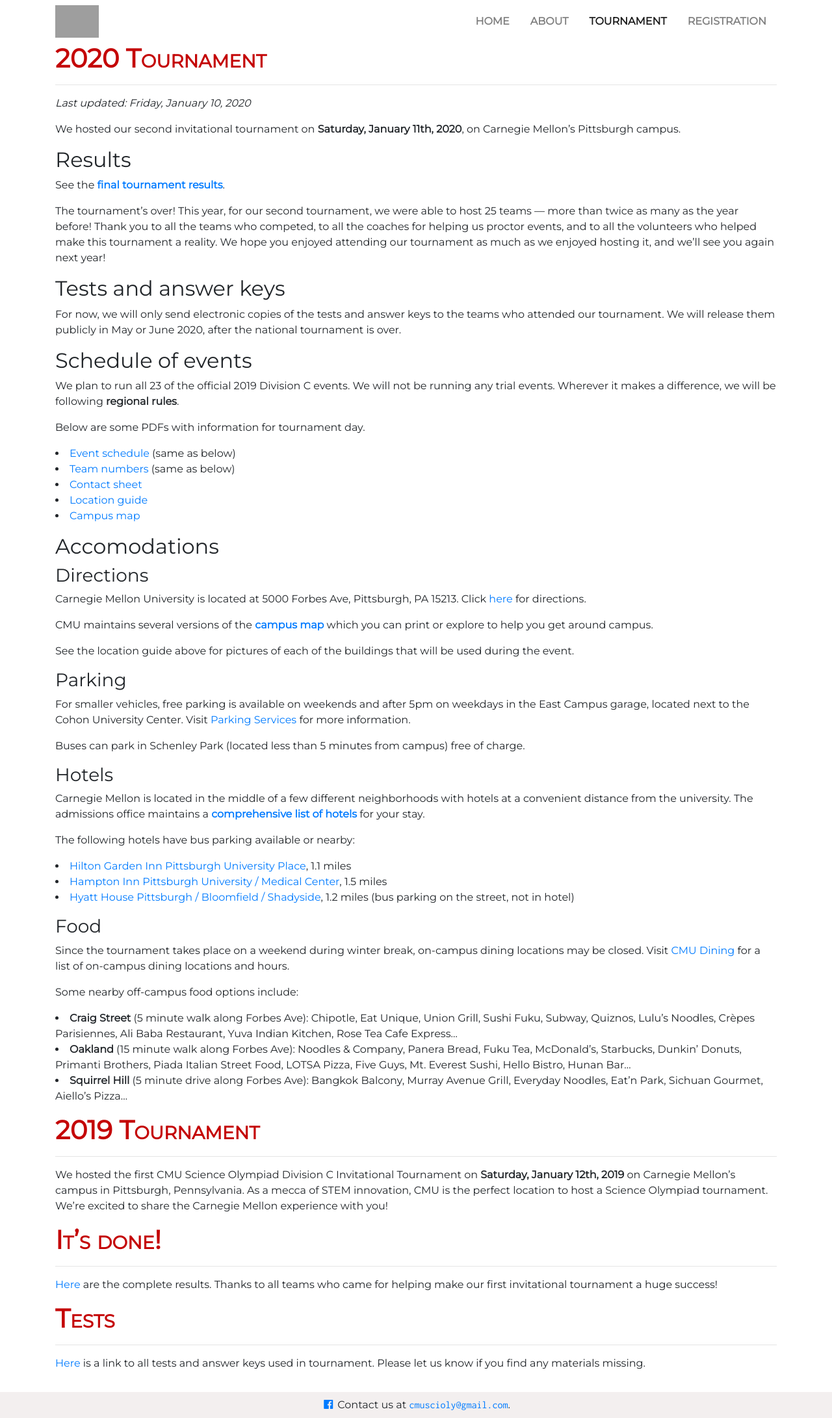
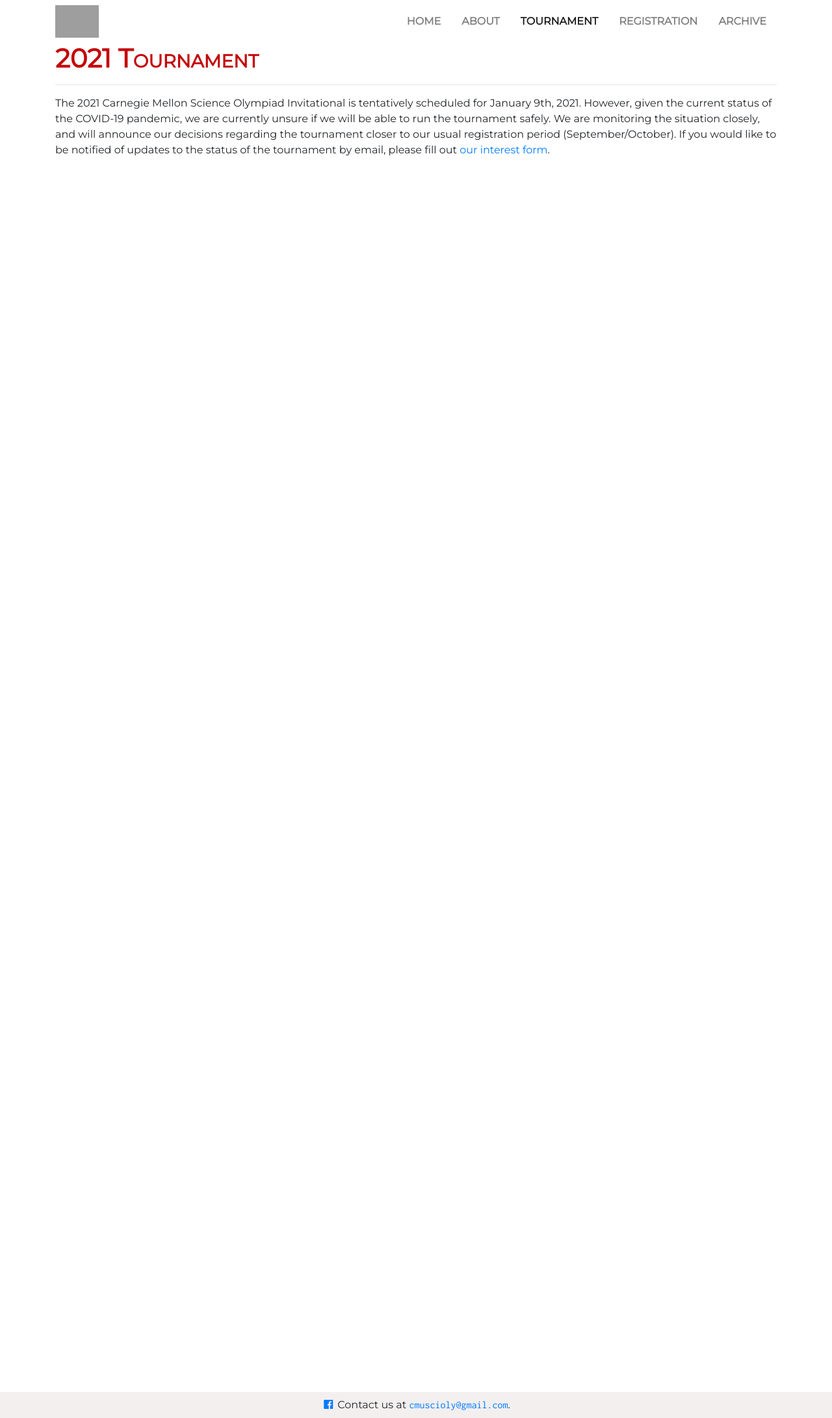
Before and after one commit to cmuscioly/cmuscioly.github.io, a Jekyll site: the page built from tournament.md, in a window 1280 px wide. Shown: the whole page at 65% size. Built offline with Jekyll 4.4.1, drawn with Linux system fonts in a browser that asks for light colours; nearby versions of some CDN libraries; grey boxes are pictures that could not be loaded.

Commit message:
update for 2021 season

```diff
--- a/_config.yml
+++ b/_config.yml
@@ -33,6 +33,8 @@
     permalink: /tournament/
   - title: Registration
     permalink: /registration/
+  - title: Archive
+    permalink: /archive/
 
 # for testing so that you can serve from your laptop and view on your phone
 host: 0.0.0.0
--- a/index.html
+++ b/index.html
@@ -6,8 +6,6 @@
 <div id="everything">
 
 <h1 id="cmu-scioly-header">Carnegie Mellon Science Olympiad Invitational</h1>
-
-<h2 id="event-date"> Saturday, January 11<sup>th</sup>, 2020 </h2>
 
 <a href="{{'/tournament/' | relative_url}}" class="btn btn-danger mx-auto" id="register-button">Tournament Information</a>
 
--- a/requirements.txt
+++ /dev/null
@@ -1,2 +0,0 @@
-Django==2.0.3
-pytz==2018.3
--- a/tournament.md
+++ b/tournament.md
@@ -4,103 +4,11 @@
 permalink: /tournament/
 ---
 
-# 2020 Tournament
+# 2021 Tournament
 <hr>
-_Last updated: Friday, January 10, 2020_
-
-We hosted our second invitational tournament on
-**Saturday, January 11th, 2020**, on Carnegie Mellon's Pittsburgh campus.
-
-## Results
-
-See the [**final tournament results**](assets/results_2020.pdf).
-
-The tournament's over! This year, for our second tournament, we were able
-to host 25 teams &mdash; more than twice as many as the year before!
-Thank you to all the teams who competed, to all the coaches for helping us
-proctor events, and to all the volunteers who helped make this tournament
-a reality. We hope you enjoyed attending our tournament as much as we
-enjoyed hosting it, and we'll see you again next year!
-
-## Tests and answer keys
-
-For now, we will only send electronic copies of the tests and answer keys
-to the teams who attended our tournament. We will release them publicly
-in May or June 2020, after the national tournament is over.
-
-## Schedule of events
-
-We plan to run all 23 of the official 2019 Division C events.
-We will not be running any trial events.
-Wherever it makes a difference, we will be following **regional rules**.
-
-Below are some PDFs with information for tournament day.
-
-* [Event schedule](assets/event_schedule.pdf) (same as below)
-* [Team numbers](assets/team_numbers.pdf) (same as below)
-* [Contact sheet](assets/contact_sheet.pdf)
-* [Location guide](assets/location_guide.pdf)
-* [Campus map](assets/Campus Map.pdf)
-
-## Accomodations
-
-### Directions
-
-Carnegie Mellon University is located at 5000 Forbes Ave, Pittsburgh, PA 15213. Click <a href="https://www.google.com/maps?saddr=My+Location&daddr=Carnegie+Mellon+University" target="_blank">here</a> for directions.
-
-CMU maintains several versions of the
-[**campus map**](https://www.cmu.edu/visit/maps-parking-transportation.html)
-which you can print or explore to help you get around campus.
-
-See the location guide above for pictures of each of the buildings that
-will be used during the event.
-
-### Parking
-
-For smaller vehicles, free parking is available on weekends and after 5pm
-on weekdays in the East Campus garage, located next to the
-Cohon University Center.
-Visit [Parking Services](https://www.cmu.edu/parking/about/) for more information.
-
-Buses can park in Schenley Park (located less than 5 minutes from campus) free of charge.
-
-### Hotels
-
-Carnegie Mellon is located in the middle of a few different neighborhoods with hotels at a convenient distance from the university.
-The admissions office maintains a
-[**comprehensive list of hotels**](https://admission.enrollment.cmu.edu/pages/accommodations)
-for your stay.
-
-The following hotels have bus parking available or nearby:
-
-* [Hilton Garden Inn Pittsburgh University Place](https://www.hilton.com/en/hotels/pitucgi-hilton-garden-inn-pittsburgh-university-place/), 1.1 miles
-* [Hampton Inn Pittsburgh University / Medical Center](https://www.hilton.com/en/hotels/pitokhx-hampton-pittsburgh-university-medical-center/), 1.5 miles
-* [Hyatt House Pittsburgh / Bloomfield / Shadyside](https://www.hyatt.com/en-US/hotel/pennsylvania/hyatt-house-pittsburgh-bloomfield-shadyside/pitxp), 1.2 miles (bus parking on the street, not in hotel)
-
-### Food
-
-Since the tournament takes place on a weekend during winter break, on-campus dining locations may be closed. Visit [CMU Dining](https://apps.studentaffairs.cmu.edu/dining/conceptinfo/?page=listConcepts) for a list of on-campus dining locations and hours.
-
-Some nearby off-campus food options include:
-
-- **Craig Street** (5 minute walk along Forbes Ave): Chipotle, Eat Unique, Union Grill, Sushi Fuku, Subway, Quiznos, Lulu&rsquo;s Noodles, Cr&egrave;pes Parisiennes, Ali Baba Restaurant, Yuva Indian Kitchen, Rose Tea Cafe Express...
-- **Oakland** (15 minute walk along Forbes Ave): Noodles & Company, Panera Bread, Fuku Tea, McDonald&rsquo;s, Starbucks, Dunkin&rsquo; Donuts, Primanti Brothers, Piada Italian Street Food, LOTSA Pizza, Five Guys, Mt. Everest Sushi, Hello Bistro, Hunan Bar...
-- **Squirrel Hill** (5 minute drive along Forbes Ave):  Bangkok Balcony, Murray Avenue Grill, Everyday Noodles, Eat&rsquo;n Park, Sichuan Gourmet, Aiello&rsquo;s Pizza...
-
-
-# 2019 Tournament
-<hr>
-We hosted the first CMU Science Olympiad Division C Invitational Tournament on **Saturday, January 12th, 2019** on Carnegie Mellon's campus in Pittsburgh, Pennsylvania.
-As a mecca of STEM innovation, CMU is the perfect location to host a Science Olympiad tournament.
-We’re excited to share the Carnegie Mellon experience with you!
-
-# It's done!
-<hr>
-<a href="https://docs.google.com/spreadsheets/d/1QLLG4RMo5hvc5Fz_8nUaxWuqXLa2P0vj0pn1y0vKxV4/edit?usp=sharing" target="_blank"> Here </a> are the complete results. Thanks to all teams who came for
-helping make our first invitational tournament a huge success!
-
-# Tests
-<hr>
-
-[Here](https://drive.google.com/open?id=13SWjnjvqVwjAwoCfFdtaxUFQRRPiVlTv) is a link to all tests and answer keys used in tournament.
-Please let us know if you find any materials missing.
+The 2021 Carnegie Mellon Science Olympiad Invitational is tentatively scheduled for
+January 9th, 2021. However, given the current status of the COVID-19 pandemic, we
+are currently unsure if we will be able to run the tournament safely. We are monitoring
+the situation closely, and will announce our decisions regarding the tournament closer
+to our usual registration period (September/October). If you would like to be notified
+of updates to the status of the tournament by email, please fill out [our interest form](https://docs.google.com/forms/d/e/1FAIpQLSd3ayXBegqOfQ6dHO395-I3V3TKnYjcd53JGWLj0T1MkCHuCA/viewform?usp=sf_link).
```
Also changed, not shown: about.md (+1 -2 lines), archive.md (added, +162 -0 lines), registration.md (+4 -2 lines), Gemfile.lock, README.md.
